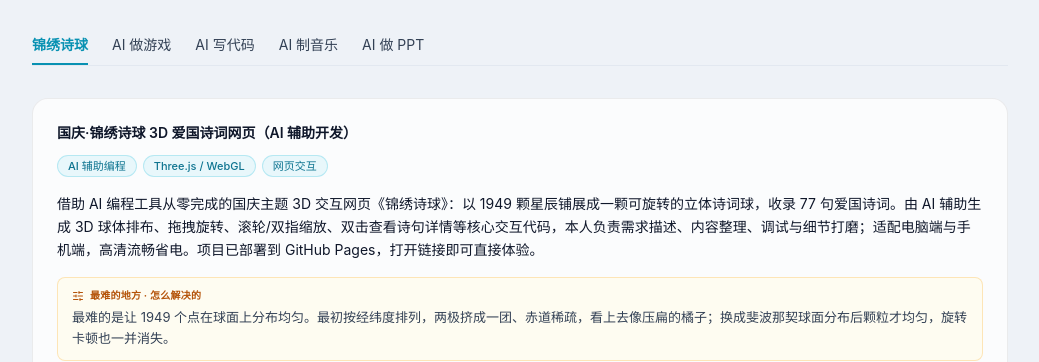
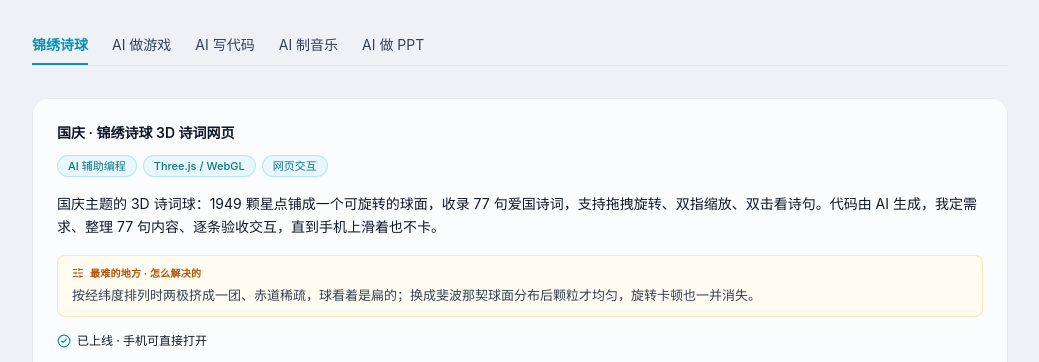
Before and after one commit to yhm-123456/yanghuiming, a plain HTML site: page index.html in a window 1280 px wide. Shown: the part 3128-3490 px from the top of the page, without its empty margins (120-1159 px from the left). Drawn offline with Linux system fonts and the light colour scheme.

Commit message:
update site assets 2026-11-23 10:54

```diff
--- a/index.html
+++ b/index.html
@@ -571,11 +571,11 @@
             projects: [{
                 id: 'jinxiushiqiu', label: '锦绣诗球',
                 items: [{
-                    title: '国庆·锦绣诗球 3D 爱国诗词网页（AI 辅助开发）',
+                    title: '国庆 · 锦绣诗球 3D 诗词网页',
                     stack: ['AI 辅助编程', 'Three.js / WebGL', '网页交互'],
-                    desc: '借助 AI 编程工具从零完成的国庆主题 3D 交互网页《锦绣诗球》：以 1949 颗星辰铺展成一颗可旋转的立体诗词球，收录 77 句爱国诗词。由 AI 辅助生成 3D 球体排布、拖拽旋转、滚轮/双指缩放、双击查看诗句详情等核心交互代码，本人负责需求描述、内容整理、调试与细节打磨；适配电脑端与手机端，高清流畅省电。项目已部署到 GitHub Pages，打开链接即可直接体验。',
-                    result: '网页已成功上线，支持电脑与手机浏览器直接在线体验。',
-                    challenge: '最难的是让 1949 个点在球面上分布均匀。最初按经纬度排列，两极挤成一团、赤道稀疏，看上去像压扁的橘子；换成斐波那契球面分布后颗粒才均匀，旋转卡顿也一并消失。',
+                    desc: '国庆主题的 3D 诗词球：1949 颗星点铺成一个可旋转的球面，收录 77 句爱国诗词，支持拖拽旋转、双指缩放、双击看诗句。代码由 AI 生成，我定需求、整理 77 句内容、逐条验收交互，直到手机上滑着也不卡。',
+                    result: '已上线 · 手机可直接打开',
+                    challenge: '按经纬度排列时两极挤成一团、赤道稀疏，球看着是扁的；换成斐波那契球面分布后颗粒才均匀，旋转卡顿也一并消失。',
                     image: 'img_28.webp', imageW: 1400, imageH: 766, imageAlt: '锦绣诗球网页效果截图', imageTitle: '效果预览', imageIcon: 'presentation',
                     link: 'https://yhm-123456.github.io/jinxiushiqiu/', linkText: '点击在线体验'
                 }]
```
